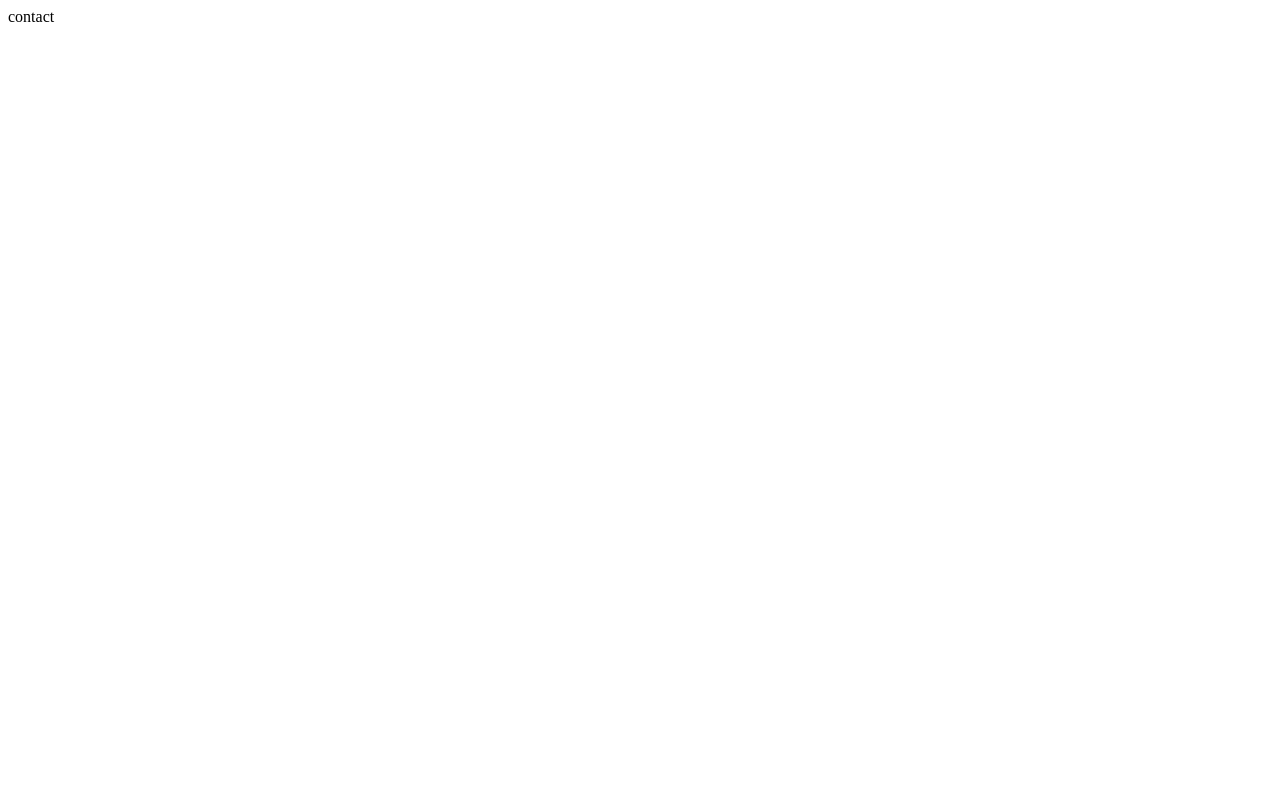
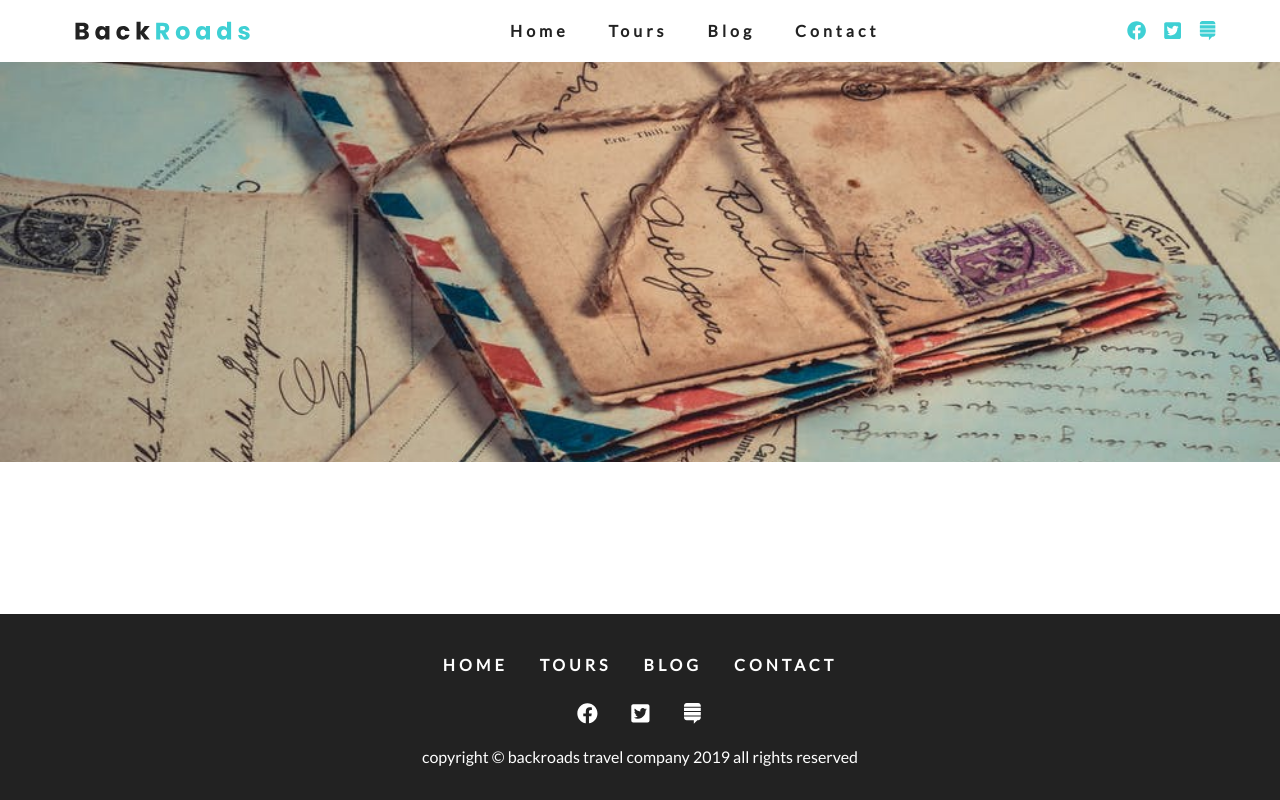
Before and after one commit to WebDevRaul/Backroads, a Gatsby site: page /contact in a window 1280 px wide. Built offline with nearby package versions, Linux system fonts and the light colour scheme; Gatsby itself is replaced by a stand-in of ours.

Commit message:
background img`s for all pages

```diff
--- a/src/components/common/banner/Banner.jsx
+++ b/src/components/common/banner/Banner.jsx
@@ -14,7 +14,7 @@ const Banner = ({ title, children }) => {
 
 Banner.propTypes = {
   title: PropTypes.string.isRequired,
-  children: PropTypes.array.isRequired
+  children: PropTypes.object.isRequired
 };
 
 export default Banner;
--- a/src/components/common/styledHero/Styled_Hero.jsx
+++ b/src/components/common/styledHero/Styled_Hero.jsx
@@ -15,11 +15,11 @@ const StyledHero = ({ img, className, children, home }) => {
   )
 };
 
+
 StyledHero.propTypes = {
   img: PropTypes.object.isRequired,
   className: PropTypes.string.isRequired,
   children: PropTypes.object.isRequired,
-  home: PropTypes.string.isRequired
 }
 
 export default StyledHero;
--- a/src/components/common/styledHero/styledHero.scss
+++ b/src/components/common/styledHero/styledHero.scss
@@ -1,10 +1,10 @@
 .styled-hero {
-  background-position: center;
-  background-size: cover;
-  opacity: 1 !important;
-  min-height: 50vh;
 
   div {
+    background-position: center;
+    background-size: cover;
+    opacity: 1 !important;
+    min-height: 50vh;
     display: flex;
     flex-direction: column;
     justify-content: center;
--- a/src/layout/navbar/Navbar.jsx
+++ b/src/layout/navbar/Navbar.jsx
@@ -4,7 +4,6 @@ import { Link } from 'gatsby';
 import { FaAlignRight } from 'react-icons/fa';
 
 import Logo from '../../images/logo.svg';
-import links from '../../constants/links';
 import icons from '../../constants/social_icons';
 
 import './navbar.scss';
--- a/src/pages/contact.js
+++ b/src/pages/contact.js
@@ -1,11 +1,30 @@
-import React from 'react'
+import React from 'react';
+import { graphql } from 'gatsby';
+import Layout from '../layout/Layout';
 
-const contact = () => {
+import StyledHero from "../components/common/styledHero/Styled_Hero";
+
+const contact = ({ data: { contactImage: { childImageSharp: { fluid } } } }) => {
   return (
-    <div>
-      contact
-    </div>
+    <Layout>
+      <StyledHero img={fluid}>
+        <>
+        </>
+      </StyledHero>
+    </Layout>
   )
 }
 
-export default contact
+export default contact;
+
+export const query = graphql`
+  query {
+    contactImage: file(relativePath:{eq:"connectBcg.jpeg"}) {
+      childImageSharp{
+        fluid(quality:90, maxWidth: 4160) {
+          ...GatsbyImageSharpFluid_withWebp
+        }
+      }
+    }
+  }
+`
--- a/src/pages/index.js
+++ b/src/pages/index.js
@@ -10,12 +10,14 @@ import StyledHero from "../components/common/styledHero/Styled_Hero";
 
 export default ({ data }) => (
   <Layout>
-    <StyledHero home='true' img={data.heroImage.childImageSharp.fluid} className='' >
+    <StyledHero home='true' img={data.heroImage.childImageSharp.fluid} className='bg-linear' >
       <Banner
         title='continue exploring'
       >
-        <p>Lorem ipsum dolor sit amet, consectetur adipiscing elit, sed do eiusmod tempor incididunt ut labore et dolore magna aliqua. Ut enim ad minim veniam, quis nostrud exercitation ullamco laboris nisi ut aliquip ex ea commodo consequat.</p>
-        <Link to='/tours' className='btn-white'>explore tours</Link>
+        <>
+          <p>Lorem ipsum dolor sit amet, consectetur adipiscing elit, sed do eiusmod tempor incididunt ut labore et dolore magna aliqua. Ut enim ad minim veniam, quis nostrud exercitation ullamco laboris nisi ut aliquip ex ea commodo consequat.</p>
+          <Link to='/tours' className='btn-white'>explore tours</Link>
+        </>
       </Banner>
     </StyledHero>
     <About />
```
Also changed, not shown: src/pages/blog.js (+20 -2 lines), src/pages/tours.js (+20 -3 lines).
